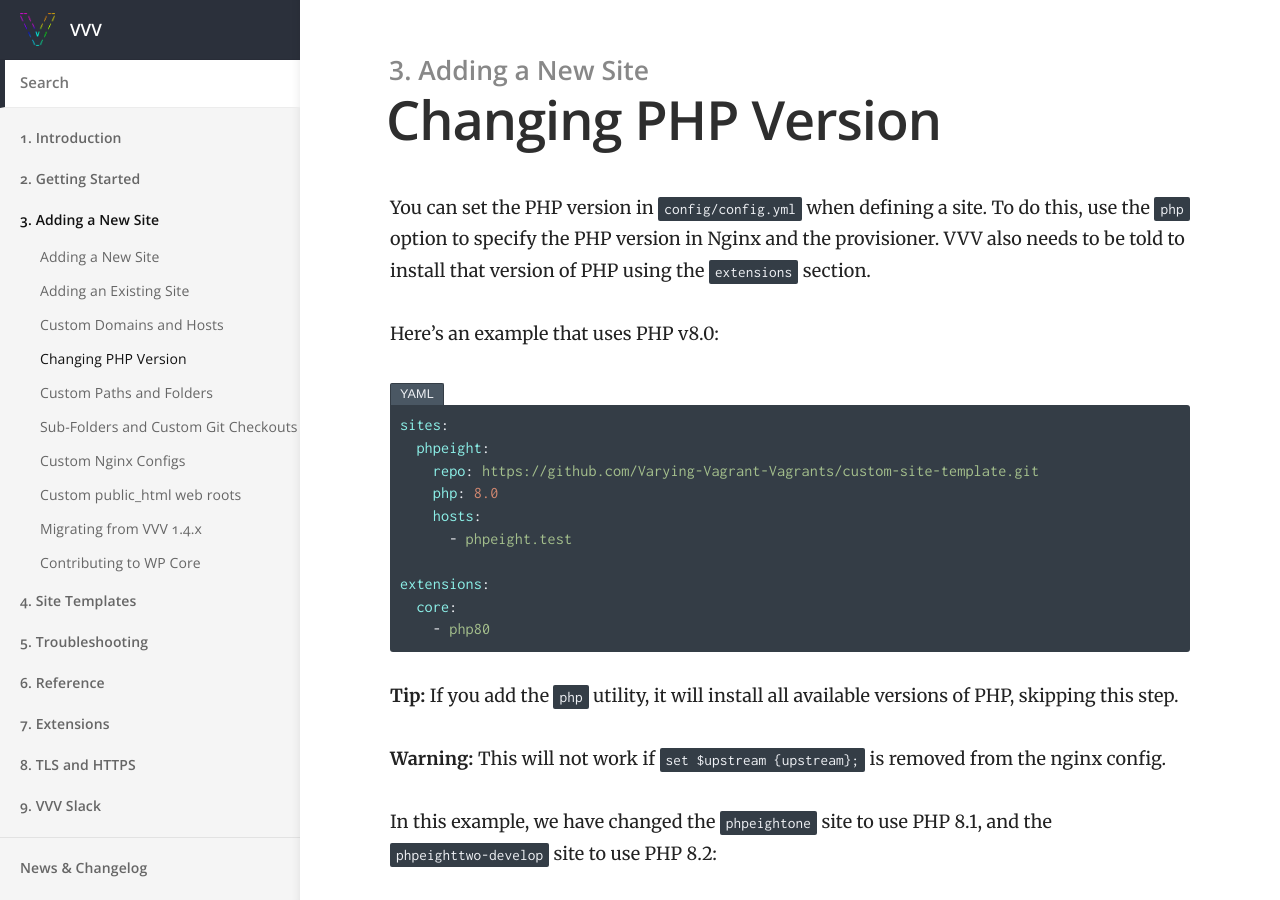
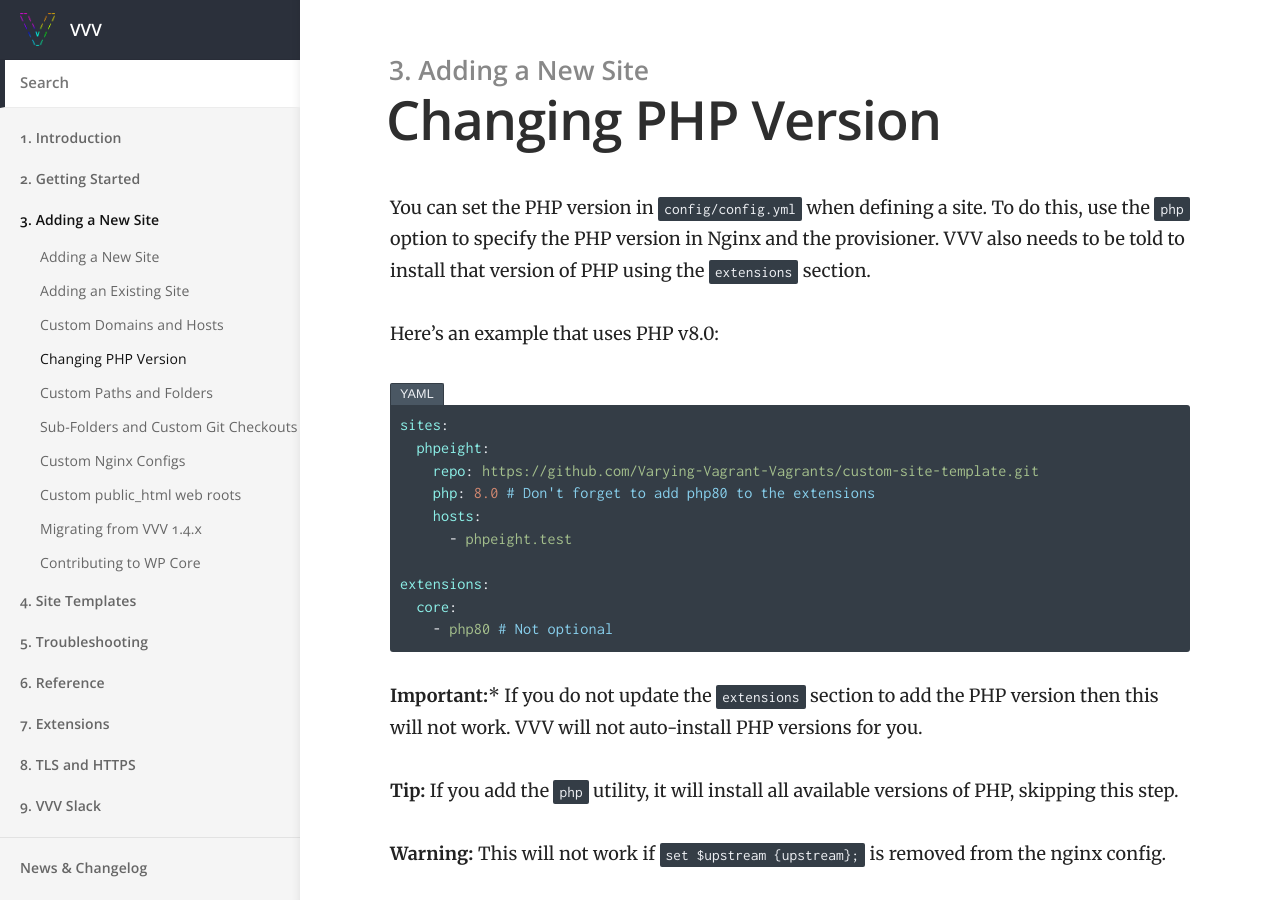
Before and after one commit to Varying-Vagrant-Vagrants/varyingvagrantvagrants.org, a Jekyll site: the page built from docs/en-US/adding-a-new-site/changing-php-version.md, in a window 1280 px wide and 900 px high. Built offline with Jekyll 4.4.1, drawn with Linux system fonts in a browser that asks for light colours; some of the changed text lies outside the part shown.

Commit message:
Update changing-php-version.md

````diff
--- a/docs/en-US/adding-a-new-site/changing-php-version.md
+++ b/docs/en-US/adding-a-new-site/changing-php-version.md
@@ -14,14 +14,16 @@ Here’s an example that uses PHP v8.0:
 sites:
   phpeight:
     repo: https://github.com/Varying-Vagrant-Vagrants/custom-site-template.git
-    php: 8.0
+    php: 8.0 # Don't forget to add php80 to the extensions
     hosts:
       - phpeight.test
 
 extensions:
   core:
-    - php80
+    - php80 # Not optional
 ```
+
+**Important:*** If you do not update the `extensions` section to add the PHP version then this will not work. VVV will not auto-install PHP versions for you.
 
 **Tip:** If you add the `php` utility, it will install all available versions of PHP, skipping this step.
 
@@ -72,5 +74,6 @@ That site is now using PHP v8.1, even if `php:` or `nginx_upstream:` are set in
 
 - If your VVV install is old, you may have a `utilities` section, this was renamed to `extensions`. Do not have both at the same time.
 - If you ask VVV to use a version of PHP that isn't installed, provisioning may fail, and your site will not use the requested version. Add the extension for that PHP as shown in the examples and reprovision.
+- If VVV tells you `Chosen PHP version doesn't exist in this environment` when provisioning then you did not install the needed PHP version, see the previous bullet point.
 - Older versions of PHP used the `nginx_upstream` option to override the PHP version. The new `php:` parameter does this and fixes the PHP version during provisioning and in the dashboard.
 - The default PHP version is used in CLI, if you need to use different versions of PHP in CLI for a site you can either call that PHP version directly by swapping `php ...` for `php80 ...` or `php81 ...`, or by using `update-alternatives`. See `config/homebin/vvv_restore_php_default` for an example.
````
